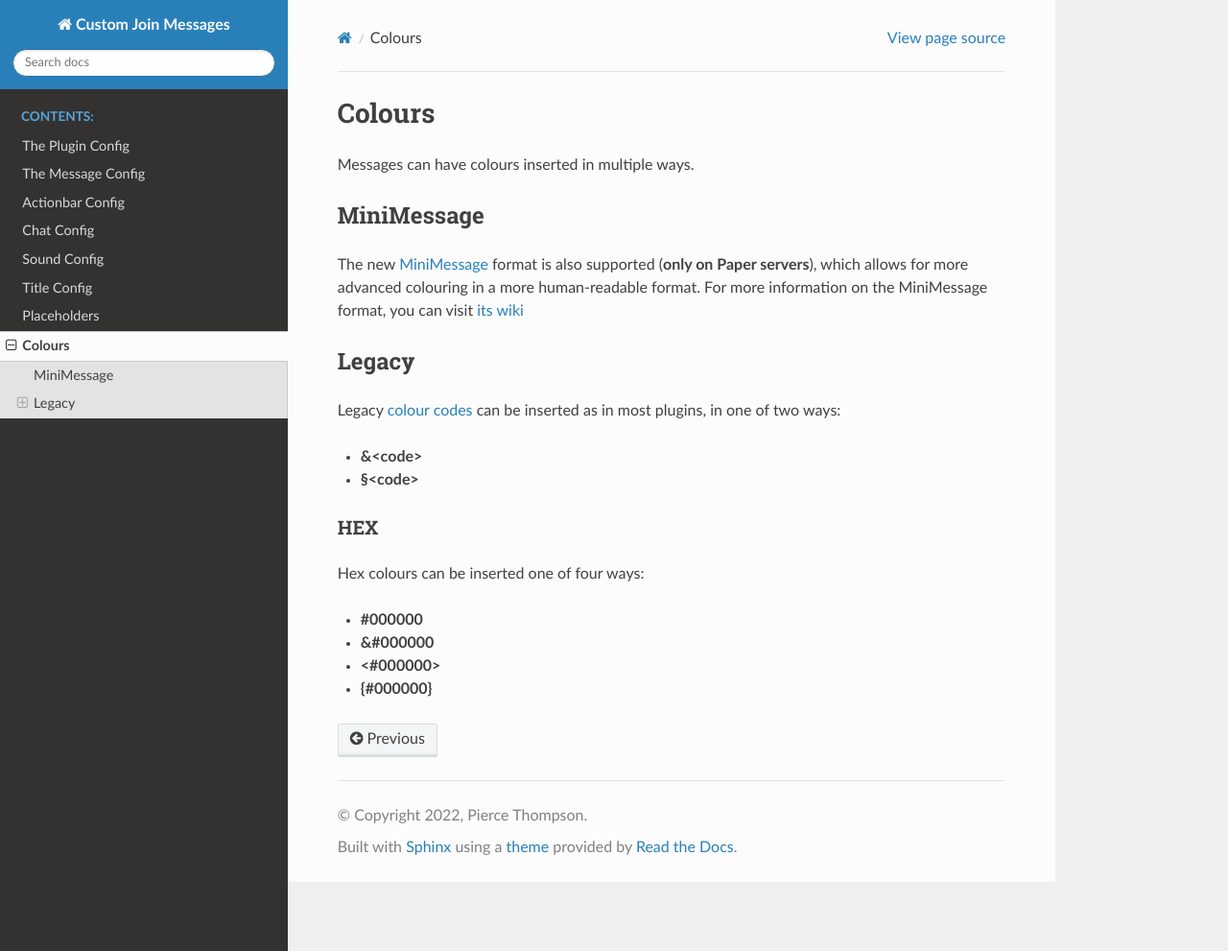
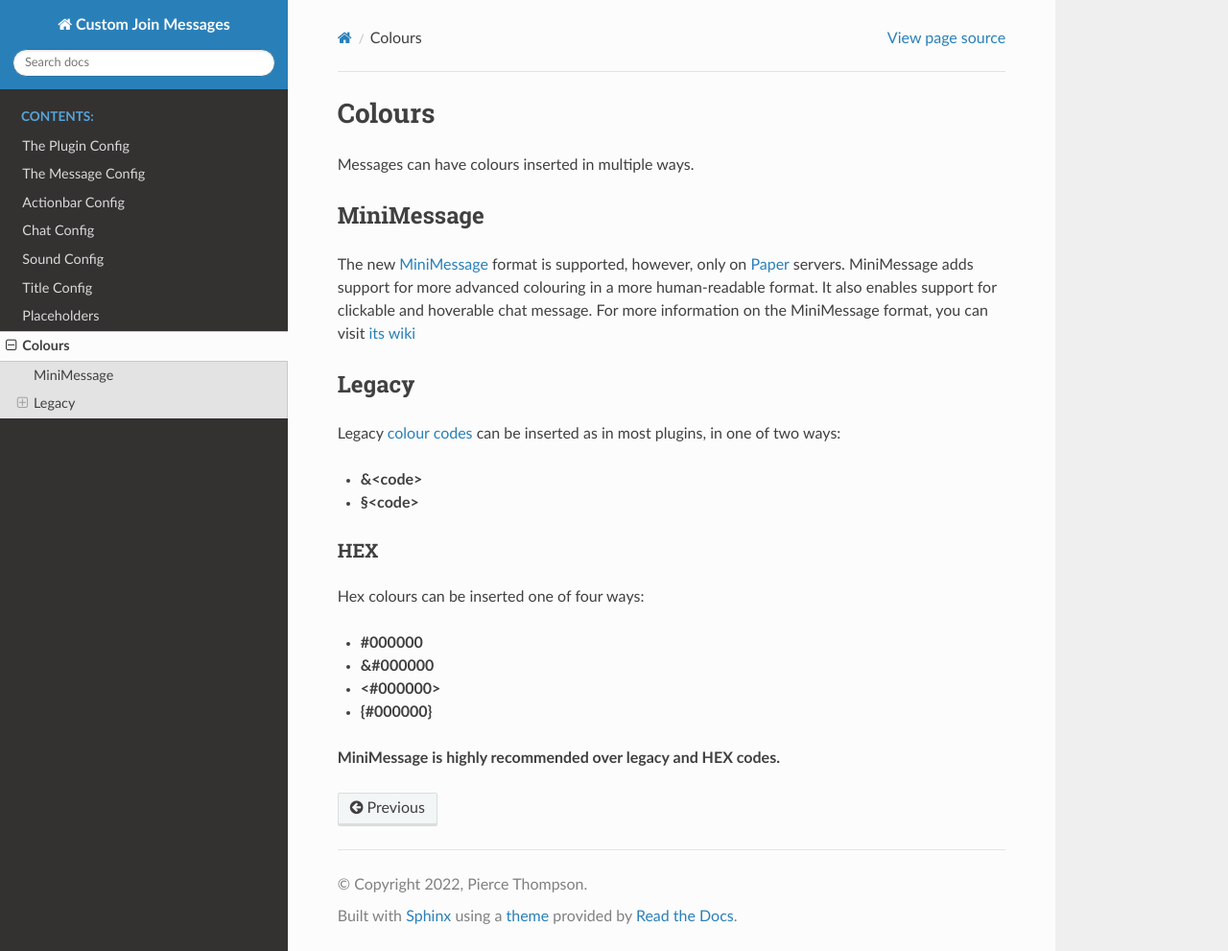
Before and after one commit to Insprill/custom-join-messages, a Sphinx documentation site: the page built from docs/colours.rst, in a window 1280 px wide and 991 px high. Shown: the whole window at 96% size. Built offline with Sphinx 7.4.7 and the Read the Docs theme 2.0.0, drawn with Linux system fonts in a browser that asks for light colours.

Commit message:
Update colour docs

```diff
--- a/docs/colours.rst
+++ b/docs/colours.rst
@@ -6,11 +6,13 @@ Messages can have colours inserted in multiple ways.
 MiniMessage
 -----------
 
-The new `MiniMessage <https://docs.adventure.kyori.net/minimessage/index.html>`_ format is also supported (**only on Paper servers**), which
-allows for more advanced colouring in a more human-readable format. For more information on the MiniMessage format, you can visit `its wiki <https://docs.adventure.kyori.net/minimessage/format.html>`_
+The new `MiniMessage <https://docs.adventure.kyori.net/minimessage/index.html>`_ format is supported, however, only on `Paper <https://papermc.io/>`_ servers.
+MiniMessage adds support for more advanced colouring in a more human-readable format. It also enables support for clickable and hoverable chat message.
+For more information on the MiniMessage format, you can visit `its wiki <https://docs.adventure.kyori.net/minimessage/format.html>`_
 
 Legacy
 ------
+
 Legacy `colour codes <https://www.digminecraft.com/lists/color_list_pc.php>`_ can be inserted as in most plugins, in one of two ways:
 
 * **&<code>**
@@ -24,3 +26,5 @@ Hex colours can be inserted one of four ways:
 * **&#000000**
 * **<#000000>**
 * **{#000000}**
+
+**MiniMessage is highly recommended over legacy and HEX codes.**
```
